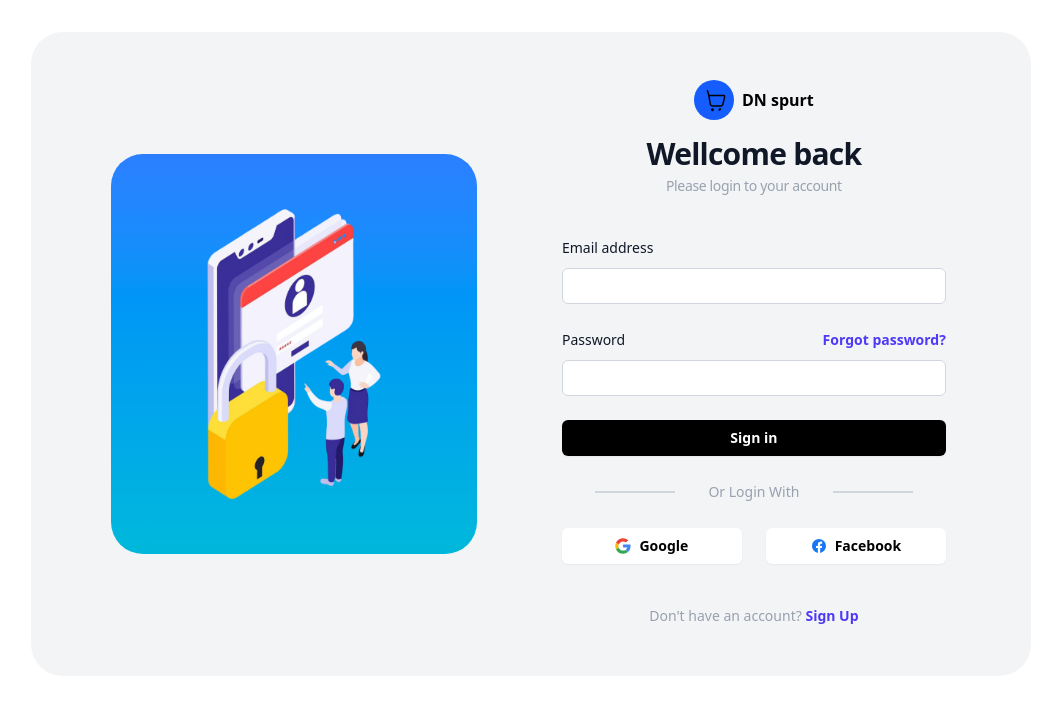
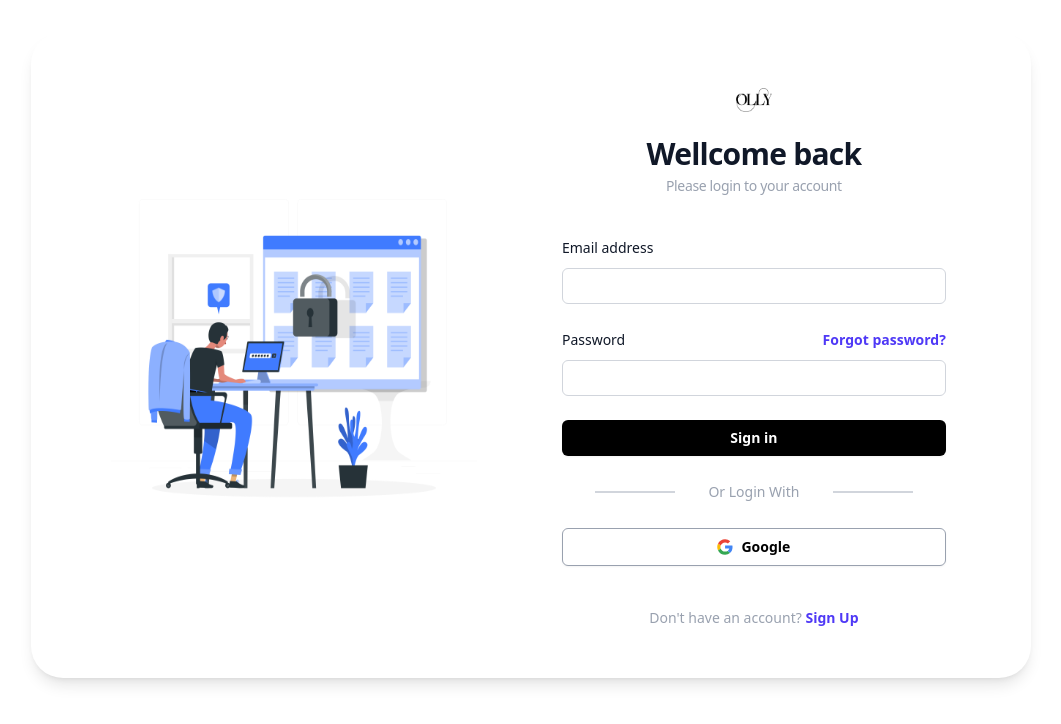
Before and after one commit to cycotechnolgies/Online-Clothing-Shop, a React (Vite) app in the folder frontend/: page /login in a window 1280 px wide. Shown: the top 724 px of the page, without its empty margins (109-1170 px from the left). Built offline with nearby package versions, Linux system fonts and the light colour scheme.

Commit message:
Update login screen UI

```diff
--- a/frontend/src/pages/views/LoginView.jsx
+++ b/frontend/src/pages/views/LoginView.jsx
@@ -1,75 +1,105 @@
 import React from 'react'
-import image from '../../assets/image.png'
-import cart from '../../assets/cart.svg'
+import image from '../../assets/login.png'
+import logo from '../../assets/OLLY LOGO.png'
 import google from '../../assets/google.svg'
 import facebook from '../../assets/facebook.svg'
 
 const LoginView = () => {
   return (
-    <div className="lg:flex lg:items-center lg:justify-content-between lg:mx-auto lg:w-250  bg-gray-100 lg:mt-8 rounded-4xl ">
-      <div className='lg:ml-20 bg-linear-to-t from-cyan-500 to-blue-500 rounded-4xl hidden  mx-auto h-100 w-100 lg:flex '>
-        <img src={image} alt="Your Company" className=" " />
+    <div className="lg:flex lg:items-center lg:justify-content-between lg:mx-auto lg:w-250 bg-white shadow-lg lg:mt-8 rounded-4xl">
+      {/* Left image section */}
+      <div className='lg:ml-20 rounded-4xl hidden mx-auto h-100 w-100 lg:flex'>
+        <img src={image} alt="Your Company" />
       </div>
 
-      <div className="flex min-h-full flex-col justify-center px-6 py-12 lg:px-8 lg:w-150 ">
+      {/* Right form section */}
+      <div className="flex min-h-full flex-col justify-center px-6 py-12 lg:px-8 lg:w-150">
         <div className="sm:mx-auto sm:w-full sm:max-w-sm">
           <div className='flex items-center justify-center gap-x-2'>
-            <img src={cart} alt="Your Company" className=" h-10 w-auto bg-blue-600 rounded-full p-2 " />
-            <p className='font-bold'>DN spurt</p>
+            <img src={logo} alt="Your Company" className="h-10 w-auto p-2" />
           </div>
-          <h2 className="mt-4 text-center text-3xl/9 font-bold tracking-tight text-gray-900">Wellcome back</h2>
-          <p className="mt-1 text-center text-sm font-semiboldbold tracking-tight text-gray-400">Please login to your account</p>
+          <h2 className="mt-4 text-center text-3xl/9 font-bold tracking-tight text-gray-900">
+            Wellcome back
+          </h2>
+          <p className="mt-1 text-center text-sm font-semiboldbold tracking-tight text-gray-400">
+            Please login to your account
+          </p>
         </div>
 
         <div className="mt-10 sm:mx-auto sm:w-full sm:max-w-sm">
-
-        <form action="#" method="POST" class="space-y-6">
+          <form action="#" method="POST" className="space-y-6">
             <div>
-          <label for="email" className="block text-sm/6 font-medium text-gray-900">Email address</label>
+              <label htmlFor="email" className="block text-sm/6 font-medium text-gray-900">
+                Email address
+              </label>
               <div className="mt-2">
-            <input id="email" type="email" name="email" required autocomplete="email" className="block w-full rounded-md bg-white px-3 py-1.5 text-base text-gray-900 outline-1 -outline-offset-1 outline-gray-300 placeholder:text-gray-400 focus:outline-2 focus:-outline-offset-2 focus:outline-indigo-600 sm:text-sm/6" />
+                <input
+                  id="email"
+                  type="email"
+                  name="email"
+                  required
+                  autoComplete="email"
+                  className="block w-full rounded-md bg-white px-3 py-1.5 text-base text-gray-900 outline-1 -outline-offset-1 outline-gray-300 placeholder:text-gray-400 focus:outline-2 focus:-outline-offset-2 focus:outline-indigo-600 sm:text-sm/6"
+                />
               </div>
             </div>
 
             <div>
               <div className="flex items-center justify-between">
-           <label for="password" className="block text-sm/6 font-medium text-gray-900">Password</label>
+                <label htmlFor="password" className="block text-sm/6 font-medium text-gray-900">
+                  Password
+                </label>
                 <div className="text-sm">
-              <a href="#" className="font-semibold text-indigo-600 hover:text-indigo-500">Forgot password?</a>
+                  <a href="#" className="font-semibold text-indigo-600 hover:text-indigo-500">
+                    Forgot password?
+                  </a>
                 </div>
               </div>
               <div className="mt-2">
-          <input id="password" type="password" name="password" required autocomplete="current-password" className="block w-full rounded-md bg-white px-3 py-1.5 text-base text-gray-900 outline-1 -outline-offset-1 outline-gray-300 placeholder:text-gray-400 focus:outline-2 focus:-outline-offset-2 focus:outline-indigo-600 sm:text-sm/6" />
+                <input
+                  id="password"
+                  type="password"
+                  name="password"
+                  required
+                  autoComplete="current-password"
+                  className="block w-full rounded-md bg-white px-3 py-1.5 text-base text-gray-900 outline-1 -outline-offset-1 outline-gray-300 placeholder:text-gray-400 focus:outline-2 focus:-outline-offset-2 focus:outline-indigo-600 sm:text-sm/6"
+                />
               </div>
             </div>
 
             <div>
-        <button type="submit" className="flex w-full justify-center rounded-md bg-black px-3 py-1.5 text-sm/6 font-semibold text-white shadow-xs">Sign in</button>
+              <button
+                type="submit"
+                className="flex w-full justify-center rounded-md bg-black px-3 py-1.5 text-sm/6 font-semibold text-white shadow-xs"
+              >
+                Sign in
+              </button>
             </div>
           </form>
-    <p class="mt-6 text-center text-sm/6 text-gray-400 flex items-center" ><hr className="w-20 border-t-2 border-gray-300 mx-auto" />Or Login With<hr className="w-20 border-t-2 border-gray-300 mx-auto" /></p>
-    <div className="mt-6 flex items-center justify-center gap-x-6 lg:justify-center ">
-         <button type="submit" className="flex w-full justify-center rounded-md bg-white px-1 py-1.5 text-sm/6 font-semibold text-black  shadow-xs focus-visible:outline-2 focus-visible:outline-offset-2 focus-visible:outline-gray-100 items-center justify-content-center gap-x-2"> <img src={google} className='h-4 w-auto'/> Google</button>
-          <button type="submit" className="flex w-full justify-center rounded-md bg-white px-1 py-1.5 text-sm/6 font-semibold text-black  shadow-xs focus-visible:outline-2 focus-visible:outline-offset-2 focus-visible:outline-gray-100 items-center justify-content-center gap-x-2"><img src={facebook} className='h-4 w-auto'/>Facebook</button>
+
+          <p className="mt-6 text-center text-sm/6 text-gray-400 flex items-center">
+            <hr className="w-20 border-t-2 border-gray-300 mx-auto" />
+            Or Login With
+            <hr className="w-20 border-t-2 border-gray-300 mx-auto" />
+          </p>
+
+          <div className="mt-6 flex items-center justify-center gap-x-6 lg:justify-center">
+            <button
+              type="submit"
+              className="flex w-full justify-center rounded-md bg-white border border-gray-400 px-1 py-1.5 text-sm/6 font-semibold text-black shadow-xs focus-visible:outline-2 focus-visible:outline-offset-2 focus-visible:outline-gray-100 items-center gap-x-2"
+            >
+              <img src={google} className="h-4 w-auto" /> Google
+            </button>
           </div>
 
-    <p class="mt-10 text-center text-sm/6 text-gray-400">
+          <p className="mt-10 text-center text-sm/6 text-gray-400">
             Don't have an account?
             <a href="#" className="font-semibold text-indigo-600 hover:text-indigo-500"> Sign Up</a>
           </p>
         </div>
       </div>
-
-
-
-
-
-
     </div>
-
-
-
   )
 }
 
-export default LoginView;
+export default LoginView
```
Also changed, not shown: frontend/src/assets/login.png (added). Lines whose indentation alone changed are shown as unchanged.
